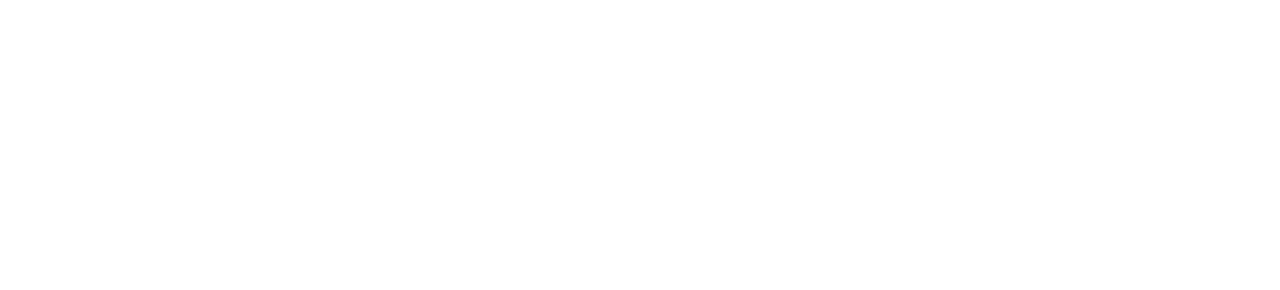
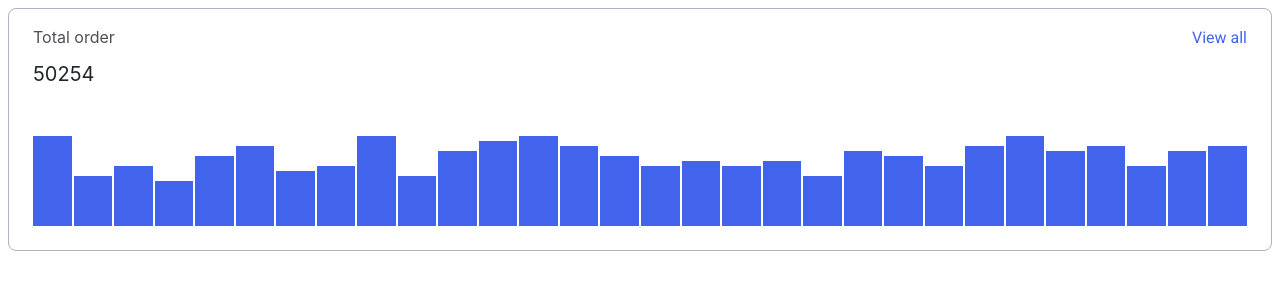
Before and after one commit to js-tasks-ru/htmlcss-20240913_rensedlovskij911, a website: page 04-lection2/01-histogram/index.html in a window 1280 px wide. Drawn offline with Linux system fonts and the light colour scheme.

Commit message:
Вёрстка компонента histogram

```diff
--- a/04-lection2/01-histogram/histogram.css
+++ b/04-lection2/01-histogram/histogram.css
@@ -0,0 +1,52 @@
+.histogram {
+  border: 1px solid var(--grey-3);
+  border-radius: 8px;
+  padding: 16px 24px 24px 24px;
+}
+
+.container {
+  display: flex;
+  justify-content: space-between;
+}
+
+.histogram__title {
+  font-family: 'Inter', sans-serif;
+  font-style: normal;
+  font-weight: 400;
+  font-size: 16px;
+  line-height: 24px;
+  color: #212429;
+  opacity: 0.8;
+  margin: 0;
+}
+
+.histogram__count {
+  font-family: 'Inter', sans-serif;
+  font-style: normal;
+  font-weight: 400;
+  font-size: 20px;
+  line-height: 26px;
+  color: #212429;
+  margin: 0;
+  padding: 12px 0 39px 0;
+}
+
+.histogram__filter {
+  text-decoration: none;
+  color: #4263eb;
+  padding-top: 3px;
+}
+
+.histogram__chart {
+  display: flex;
+  flex-direction: row;
+  height: 100px;
+  justify-content: space-between;
+  align-items: flex-end;
+  gap: 2px;
+}
+
+.chart__column {
+  background-color: #4263eb;
+  flex-grow: 1;
+}
--- a/04-lection2/01-histogram/index.html
+++ b/04-lection2/01-histogram/index.html
@@ -1,11 +1,49 @@
 <!DOCTYPE html>
 <!-- Страница с гистограммой -->
 <html lang="ru">
-    <head>
-        <link rel="stylesheet" href="../../assets/css/main.css">
-        <link rel="stylesheet" href="./histogram.css">
-    </head>
-    <body>
-
-    </body>
+  <head>
+    <link rel="stylesheet" href="../../assets/css/main.css" />
+    <link rel="stylesheet" href="./histogram.css" />
+  </head>
+  <body>
+    <div class="histogram">
+      <div class="container">
+        <p class="histogram__title">Total order</p>
+        <a class="histogram__filter" href="#">View all</a>
+      </div>
+      <h4 class="histogram__count">50254</h4>
+      <div class="histogram__chart">
+        <div class="chart__column" style="height: 90%"></div>
+        <div class="chart__column" style="height: 50%"></div>
+        <div class="chart__column" style="height: 60%"></div>
+        <div class="chart__column" style="height: 45%"></div>
+        <div class="chart__column" style="height: 70%"></div>
+        <div class="chart__column" style="height: 80%"></div>
+        <div class="chart__column" style="height: 55%"></div>
+        <div class="chart__column" style="height: 60%"></div>
+        <div class="chart__column" style="height: 90%"></div>
+        <div class="chart__column" style="height: 50%"></div>
+        <div class="chart__column" style="height: 75%"></div>
+        <div class="chart__column" style="height: 85%"></div>
+        <div class="chart__column" style="height: 90%"></div>
+        <div class="chart__column" style="height: 80%"></div>
+        <div class="chart__column" style="height: 70%"></div>
+        <div class="chart__column" style="height: 60%"></div>
+        <div class="chart__column" style="height: 65%"></div>
+        <div class="chart__column" style="height: 60%"></div>
+        <div class="chart__column" style="height: 65%"></div>
+        <div class="chart__column" style="height: 50%"></div>
+        <div class="chart__column" style="height: 75%"></div>
+        <div class="chart__column" style="height: 70%"></div>
+        <div class="chart__column" style="height: 60%"></div>
+        <div class="chart__column" style="height: 80%"></div>
+        <div class="chart__column" style="height: 90%"></div>
+        <div class="chart__column" style="height: 75%"></div>
+        <div class="chart__column" style="height: 80%"></div>
+        <div class="chart__column" style="height: 60%"></div>
+        <div class="chart__column" style="height: 75%"></div>
+        <div class="chart__column" style="height: 80%"></div>
+      </div>
+    </div>
+  </body>
 </html>
--- a/assets/css/main.css
+++ b/assets/css/main.css
@@ -1,15 +1,16 @@
 @import '../fonts/fonts.css';
+@import '../../04-lection2/01-histogram/histogram.css';
 
 :root {
   --white: #ffffff;
   --black: #212429;
-    --pink: #F784AD;
-    --purple: #7048E8;
-    --blue: #374FC7;
-    --red: #F03D3E;
-    --grey-1: #F8F9FA;
-    --grey-2: #DDE2E5;
-    --grey-3: #ACB5BD;
+  --pink: #f784ad;
+  --purple: #7048e8;
+  --blue: #374fc7;
+  --red: #f03d3e;
+  --grey-1: #f8f9fa;
+  --grey-2: #dde2e5;
+  --grey-3: #acb5bd;
   --grey-4: #495057;
 
   --error: var(--red);
@@ -19,6 +20,6 @@
   --secondary: var(--purple);
 }
 
-* {
+body {
   font-family: 'Roboto', sans-serif;
 }
```
Lines whose indentation alone changed are shown as unchanged.
